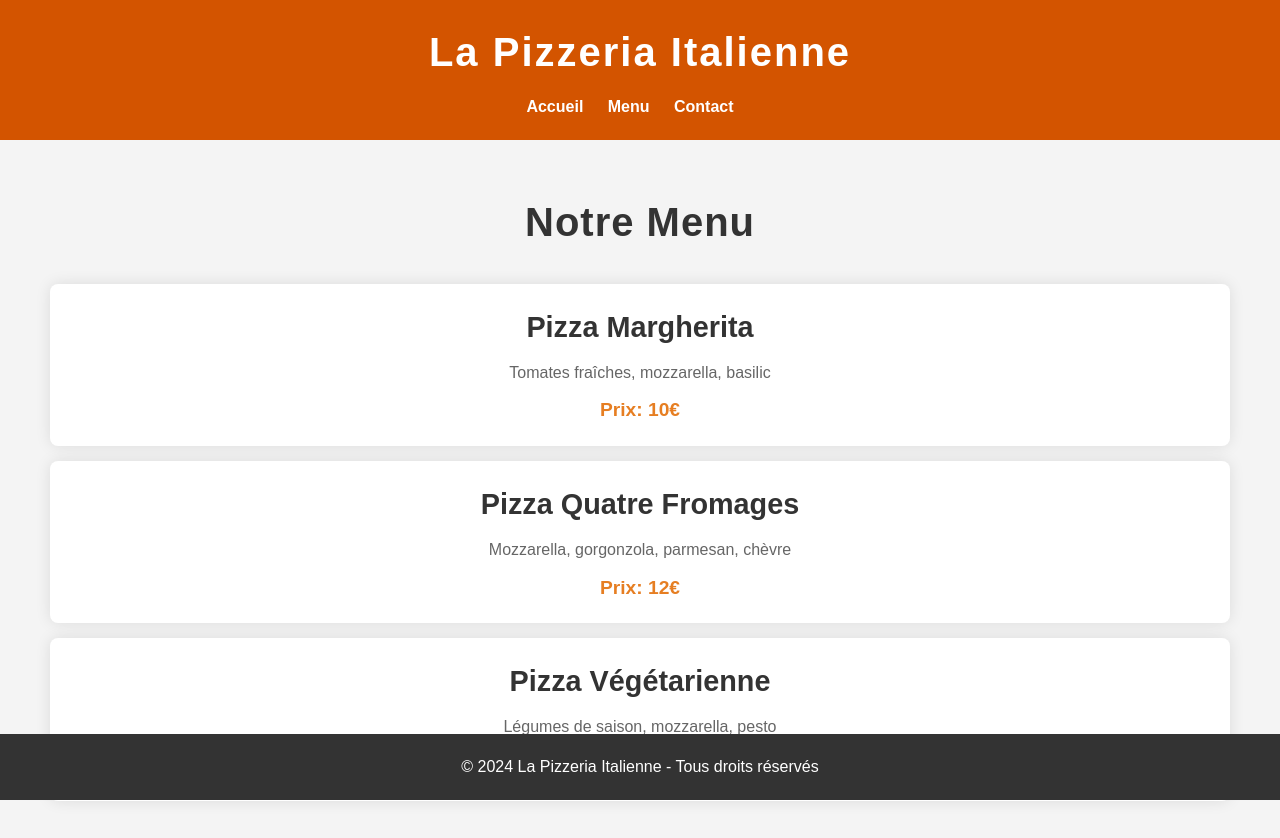
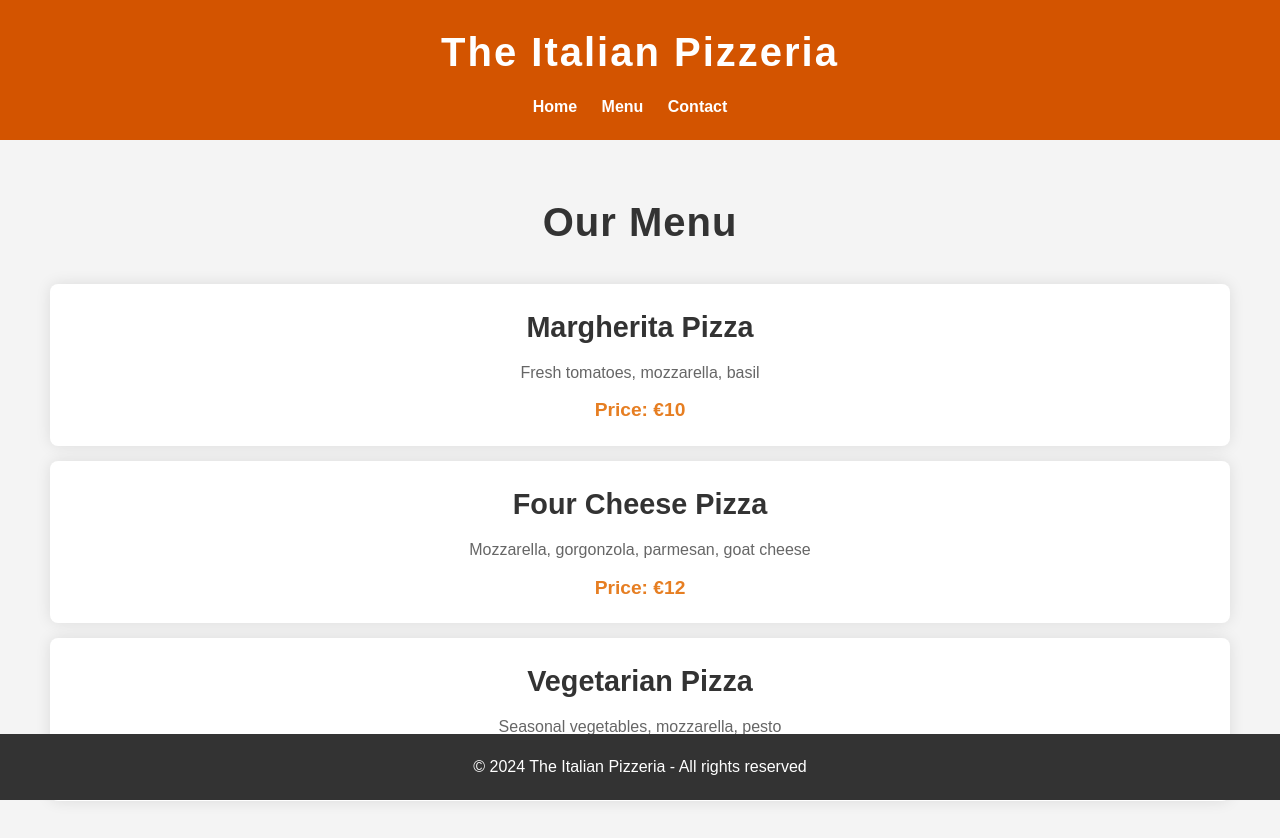
Before and after one commit to Souyakoff/e-Pizzeria, a plain HTML site: page menu.html in a window 1280 px wide. Drawn offline with Linux system fonts and the light colour scheme.

Commit message:
Update menu.html

```diff
--- a/menu.html
+++ b/menu.html
@@ -1,48 +1,48 @@
 <!DOCTYPE html>
-<html lang="fr">
+<html lang="en">
 <head>
     <meta charset="UTF-8">
     <meta name="viewport" content="width=device-width, initial-scale=1.0">
-    <title>Menu - La Pizzeria Italienne</title>
+    <title>Menu - The Italian Pizzeria</title>
     <link rel="stylesheet" href="style.css">
 </head>
 <body>
     <header>
         <div class="logo">
-            <h1>La Pizzeria Italienne</h1>
+            <h1>The Italian Pizzeria</h1>
         </div>
         <nav>
             <ul>
-                <li><a href="index.html">Accueil</a></li>
-                <li><a href="menu.html">Menu</a></li>
+                <li><a href="index.html">Home</a></li>
+                <li><a href="menu.html" class="active">Menu</a></li>
                 <li><a href="contact.html">Contact</a></li>
             </ul>
         </nav>
     </header>
 
     <section class="menu">
-        <h2>Notre Menu</h2>
+        <h2>Our Menu</h2>
         <ul>
             <li>
-                <h3>Pizza Margherita</h3>
-                <p>Tomates fraîches, mozzarella, basilic</p>
-                <span>Prix: 10€</span>
+                <h3>Margherita Pizza</h3>
+                <p>Fresh tomatoes, mozzarella, basil</p>
+                <span>Price: €10</span>
             </li>
             <li>
-                <h3>Pizza Quatre Fromages</h3>
-                <p>Mozzarella, gorgonzola, parmesan, chèvre</p>
-                <span>Prix: 12€</span>
+                <h3>Four Cheese Pizza</h3>
+                <p>Mozzarella, gorgonzola, parmesan, goat cheese</p>
+                <span>Price: €12</span>
             </li>
             <li>
-                <h3>Pizza Végétarienne</h3>
-                <p>Légumes de saison, mozzarella, pesto</p>
-                <span>Prix: 11€</span>
+                <h3>Vegetarian Pizza</h3>
+                <p>Seasonal vegetables, mozzarella, pesto</p>
+                <span>Price: €11</span>
             </li>
         </ul>
     </section>
 
     <footer>
-        <p>&copy; 2024 La Pizzeria Italienne - Tous droits réservés</p>
+        <p>&copy; 2024 The Italian Pizzeria - All rights reserved</p>
     </footer>
 </body>
 </html>
```
